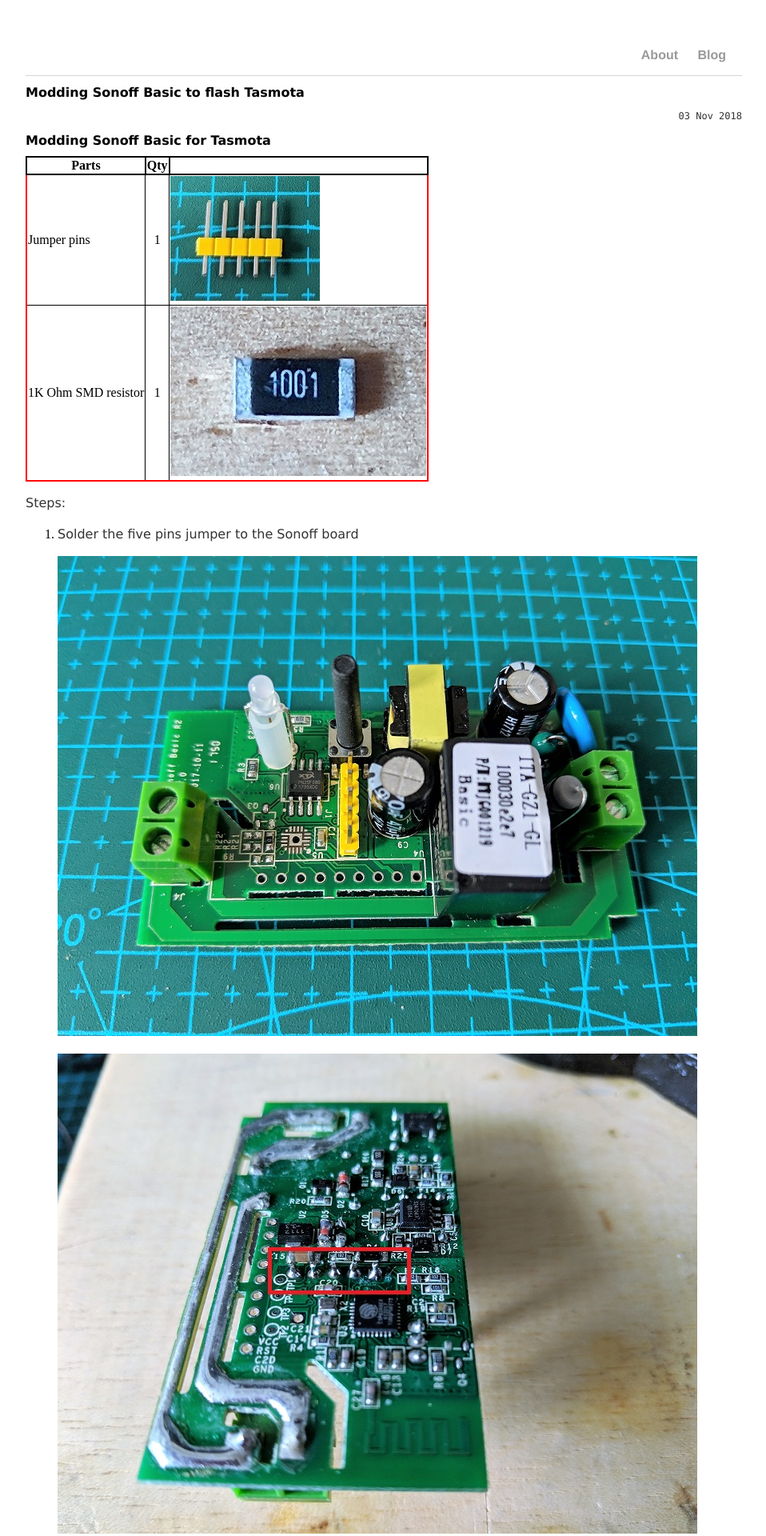
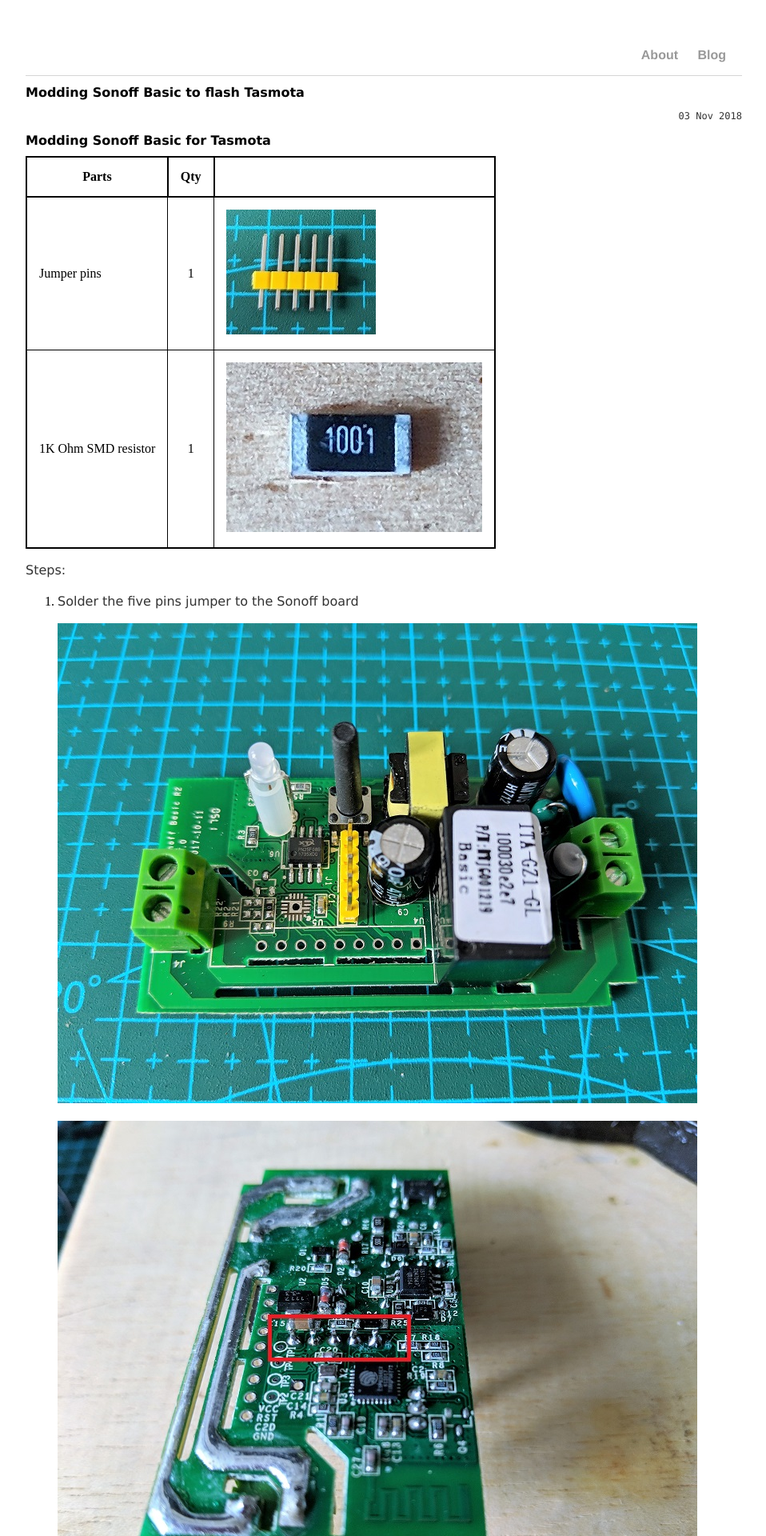
Before and after one commit to carbonpanda/carbonpanda.github.io, a Jekyll site: the page built from _posts/2018-11-03-modding-Sonoff-Basic-to-flash-Tasmota.md, in a window 1280 px wide. Shown: the top 1920 px of the page at 80% size, without its empty margins (160-1118 px from the left). Built offline with Jekyll 4.4.1, drawn with Linux system fonts in a browser that asks for light colours.

Commit message:
Update main.css

```diff
--- a/css/main.css
+++ b/css/main.css
@@ -71,13 +71,15 @@ div.post p {
 table{
     border-collapse: collapse;
     border-spacing: 0;
-    border:2px solid #ff0000;
+    border:2px solid #000000;
 }
 
 th{
     border:2px solid #000000;
+    padding: 15px;
 }
 
 td{
     border:1px solid #000000;
+    padding: 15px;
 }
```
